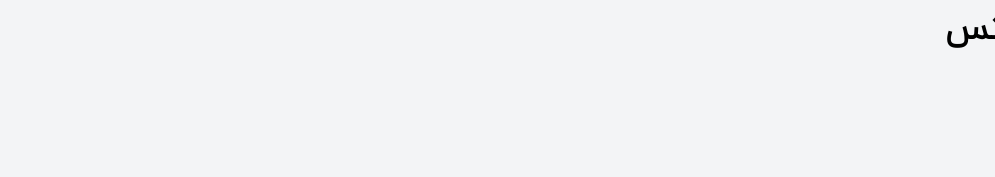
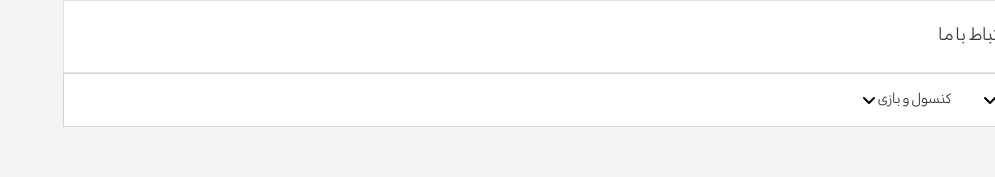
Before and after one commit to mohamadmosae/shop-next.js-js-css, a Next.js app: page / in a window 1280 px wide. Shown: the top 177 px of the page, without its empty margins (285-1280 px from the left). Built offline with nearby package versions, Linux system fonts and the light colour scheme.

Commit message:
design Navbar and Mainmenu

```diff
--- a/Components/Header/MainMenu/MainMenu.js
+++ b/Components/Header/MainMenu/MainMenu.js
@@ -1,8 +1,37 @@
-import styles from"./MainMenu.module.css"
+import Link from "next/link";
+import styles from "./MainMenu.module.css";
+import { FaAngleDown } from "react-icons/fa6";
 export default function MainMenu() {
   return (
-    <div>
+    <div className={styles.menu}>
+      <div className="container">
+<ul>
 
+<li>
+          <Link href="/products/laptop">لپ تاپ</Link>
+          <FaAngleDown />
+        </li>
+
+        <li>
+          <Link href="/products/phone">موبایل</Link>
+          <FaAngleDown />
+        </li>
+        <li>
+          <Link href="/products/tablet">تبلت</Link>
+          <FaAngleDown />
+        </li>
+
+        <li>
+          <Link href="/products/camera">دوربین</Link>
+          <FaAngleDown />
+        </li>
+
+        <li>
+          <Link href="/products/console">کنسول و بازی</Link>
+          <FaAngleDown />
+        </li>
+</ul>
+      </div>
     </div>
-  )
+  );
 }
--- a/Components/Header/MainMenu/MainMenu.module.css
+++ b/Components/Header/MainMenu/MainMenu.module.css
@@ -0,0 +1,28 @@
+.menu {
+  background-color: rgb(255 255 255);
+  border: 1px solid rgb(212 211 211);
+}
+.menu ul {
+  padding: 13px 0;
+  display: flex;
+  align-items: center;
+}
+.menu ul li {
+  padding: 0 15px;
+  display: flex;
+  align-items: center;
+}
+.menu ul li a {
+  color: rgb(58 57 57);
+
+  font-size: 13px;
+}
+.menu ul li a:hover{
+      font-weight: bold;
+      color:rgb(17 17 17) ;
+      }
+@media screen and (max-width:992px) {
+      .menu{
+            display: none;
+      }
+}
--- a/Components/Header/Navbar/Navbar.js
+++ b/Components/Header/Navbar/Navbar.js
@@ -1,8 +1,28 @@
+import Link from "next/link"
 import styles from "./Navbar.module.css"
+import { MdOutlineMenu } from "react-icons/md";
 export default function Navbar() {
   return (
-    <div>
-Navbar
+      <div className={styles.navbar}>
+      <div className="container">
+            <ul>
+                  <li className="offmenu">
+                  <MdOutlineMenu size="25px"/>
+                  </li>
+                  <li>
+                        <Link href="/"> صفحه اصلی</Link>
+                  </li>
+                  <li>
+                        <Link href="/article">مقالات</Link>
+                  </li>
+                  <li>
+                        <Link href="/aboute">درباره ما </Link>
+                  </li>
+                  <li>
+                        <Link href="/contact">ارتباط با ما</Link>
+                  </li>
+            </ul>
+      </div>
     </div>
   )
 }
--- a/Components/Header/Navbar/Navbar.module.css
+++ b/Components/Header/Navbar/Navbar.module.css
@@ -0,0 +1,33 @@
+.navbar{
+background-color: rgb(255 255 255);
+border:  1px solid rgb(228 228 228);
+}
+.navbar ul{
+      display: flex;
+      align-items: center;
+      padding: 20px 0;
+}
+.navbar ul li{
+ display: flex;
+ align-items: center;
+ justify-content: center;
+      padding:  0 15px;
+}
+.navbar ul li a{
+      color: rgb(58 57 57);
+}
+.navbar ul li a:hover{
+text-decoration: underline;
+color:rgb(17 17 17) ;
+}
+.navbar ul li:nth-child(1){
+      display: none;
+}
+.navbar ul li:nth-child(1) svg{
+      vertical-align: middle;
+}
+@media screen and (max-width:992px) {
+      .navbar ul li:nth-child(1){
+            display: block;
+      }
+}
--- a/package.json
+++ b/package.json
@@ -9,8 +9,9 @@
     "lint": "next lint"
   },
   "dependencies": {
+    "next": "15.0.1",
     "react": "19.0.0-rc-69d4b800-20241021",
     "react-dom": "19.0.0-rc-69d4b800-20241021",
-    "next": "15.0.1"
+    "react-icons": "^5.3.0"
   }
 }
--- a/pages/index.js
+++ b/pages/index.js
@@ -1,7 +1,11 @@
+import MainMenu from "@/Components/Header/MainMenu/MainMenu";
+import Navbar from "@/Components/Header/Navbar/Navbar";
 
 export default function Home() {
   return (
 <>
+<Navbar/>
+<MainMenu/>
 <h1>این خونس</h1>
 </>
   );
```
Also changed, not shown: Components/OffCanvasMenu/OffCanvasMenu.js (+4 -3 lines), 1 other file (tests, documents, lock files or other folders).
